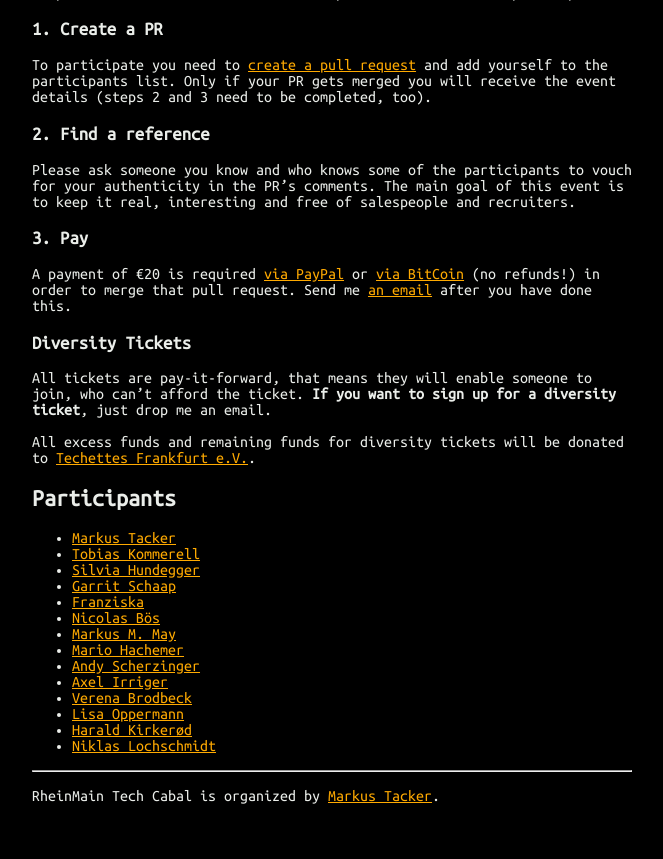
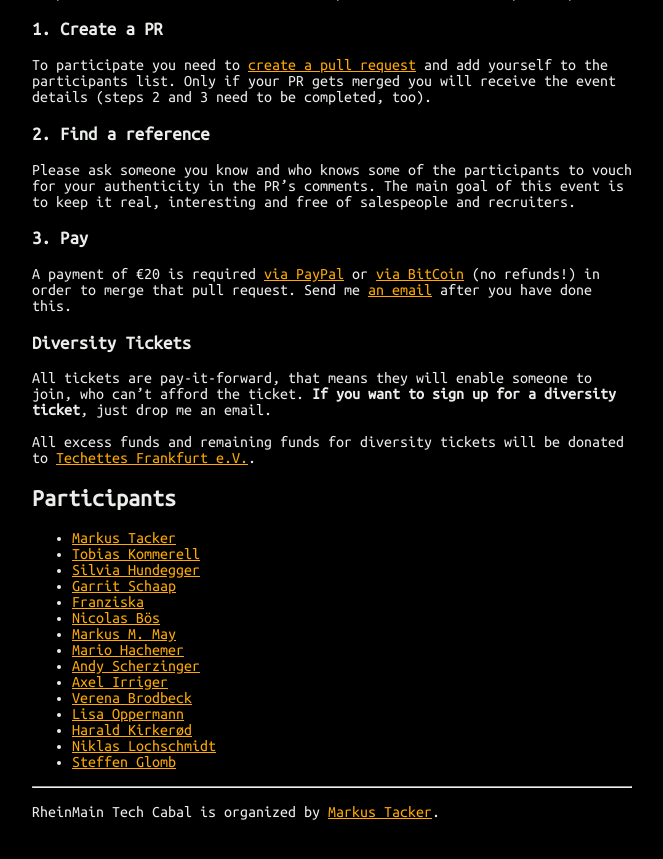
Before and after one commit to coderbyheart/blog, a Jekyll site: the page built from rheinmain-tech-cabal.md, in a window 1280 px wide and 900 px high, scrolled down 1211 px. Shown: the top 859 px of the window, without its empty margins (308-971 px from the left). Built offline with Jekyll 4.4.1, drawn with Linux system fonts in a browser that asks for light colours.

Commit message:
Would be delighted to join you guys
paypal on the way

```diff
--- a/rheinmain-tech-cabal.md
+++ b/rheinmain-tech-cabal.md
@@ -60,6 +60,7 @@
  * [Lisa Oppermann](https://twitter.com/graefin_senil)
  * [Harald Kirkerød](https://twitter.com/haraball)
  * [Niklas Lochschmidt](https://twitter.com/niklas_l)
+ * [Steffen Glomb](https://twitter.com/SteffenGlomb)
 
 ---
 
```
